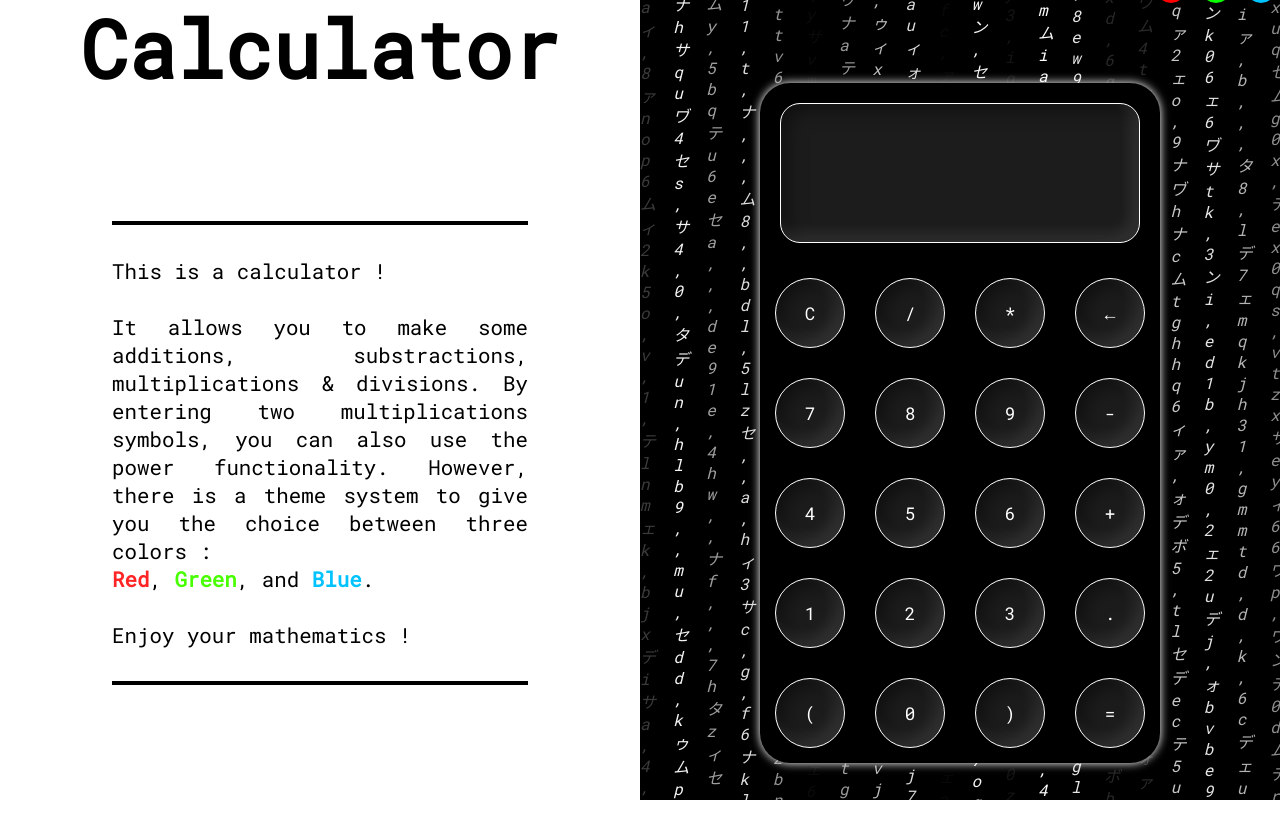
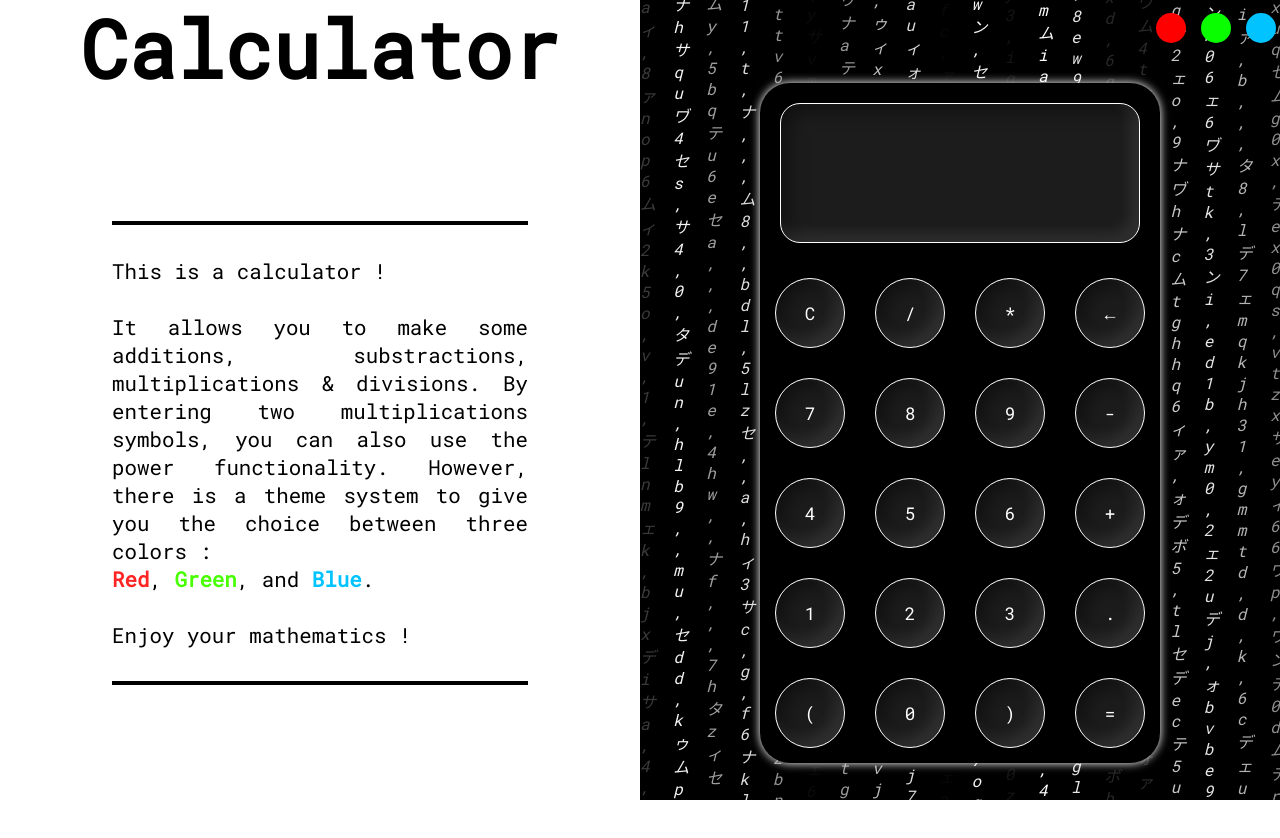
Before and after one commit to zarathmgd/calculator-js, a plain HTML site: page index.html in a window 1280 px wide. Shown: the top 838 px of the page. Drawn offline with Linux system fonts and the light colour scheme.

Commit message:
fix color choice position issue

```diff
--- a/style.css
+++ b/style.css
@@ -1,10 +1,10 @@
-@import url('https://fonts.googleapis.com/css2?family=Roboto+Mono&display=swap');
+@import url("https://fonts.googleapis.com/css2?family=Roboto+Mono&display=swap");
 
 * {
   margin: 0;
   padding: 0;
   box-sizing: border-box;
-    font-family: 'Roboto Mono', monospace;
+  font-family: "Roboto Mono", monospace;
 }
 
 body {
@@ -13,7 +13,6 @@ body {
   align-items: center;
   overflow: hidden;
 }
-
 
 .container {
   position: relative;
@@ -64,7 +63,7 @@ p {
 
 #input-container {
   position: relative;
-    bottom: 10%;
+  bottom: 5%;
   left: 40%;
   width: 120px;
   height: 30px;
@@ -148,7 +147,7 @@ h2 {
 }
 
 #button .other {
-    color:rgb(255, 255, 255);
+  color: rgb(255, 255, 255);
   border-width: 1.5px;
 }
 
@@ -159,7 +158,7 @@ h2 {
 
 .redmode-button-display {
   background-color: rgba(40, 0, 0, 0.5) !important;
-    border-color:rgb(255, 37, 37) !important;
+  border-color: rgb(255, 37, 37) !important;
 }
 
 .redmode-button-display.other {
@@ -173,7 +172,7 @@ h2 {
 
 .greenmode-button-display {
   background-color: rgba(11, 40, 0, 0.5) !important;
-    border-color:rgb(72, 255, 0) !important;
+  border-color: rgb(72, 255, 0) !important;
 }
 
 .greenmode-button-display.other {
@@ -187,7 +186,7 @@ h2 {
 
 .bluemode-button-display {
   background-color: rgba(0, 36, 50, 0.5) !important;
-    border-color:rgb(0, 195, 255) !important;
+  border-color: rgb(0, 195, 255) !important;
 }
 
 .bluemode-button-display.other {
```
Lines whose indentation alone changed are shown as unchanged.
